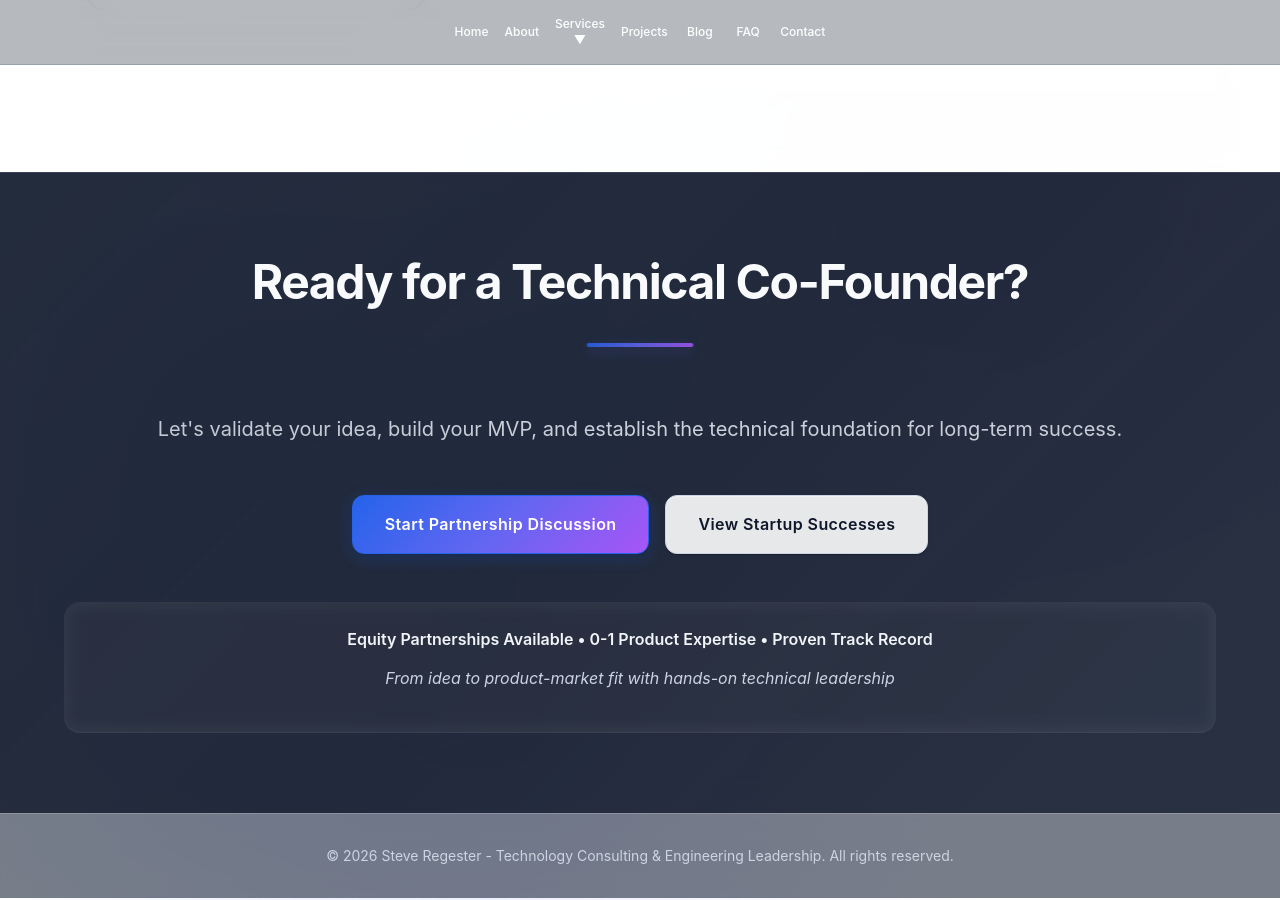
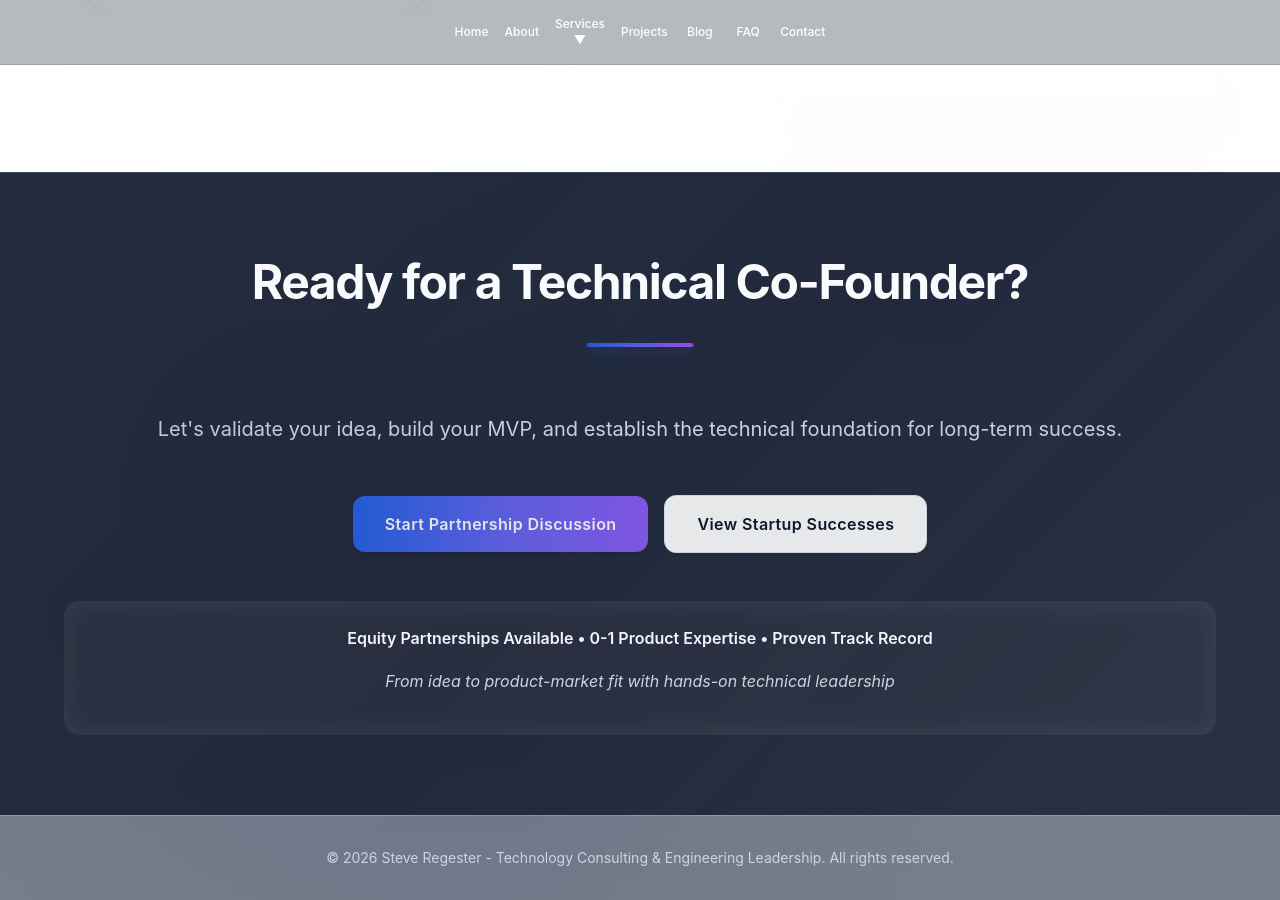
Before and after one commit to egeste/egeste.github.io, a Jekyll site: the page built from startup-consulting.md, in a window 1280 px wide and 900 px high, scrolled down 2739 px. Built offline with Jekyll 4.4.1, drawn with Linux system fonts in a browser that asks for light colours; nearby versions of some CDN libraries.

Commit message:
feat: convert contact-buttons to Tailwind classes
Co-Authored-By: Claude Opus 4.5 <noreply@anthropic.com>

```diff
--- a/_includes/contact-buttons.html
+++ b/_includes/contact-buttons.html
@@ -1,8 +1,8 @@
-<!-- Contact Button Component - Single Responsibility -->
-<div class="contact-buttons" style="display: flex; justify-content: center; gap: var(--space-4); flex-wrap: wrap; margin: var(--space-12) 0;">
+<!-- Contact Button Component -->
+<div class="flex justify-center gap-4 flex-wrap my-12 flex-col sm:flex-row items-center">
   {% if include.primary_text and include.primary_link %}
     <a href="{{ include.primary_link }}"
-       class="btn btn-primary-cta"
+       class="inline-flex items-center justify-center gap-2 px-6 sm:px-8 py-4 bg-gradient-to-r from-blue-600 via-indigo-500 to-violet-500 text-white rounded-xl font-semibold text-sm sm:text-base tracking-wide transition-all duration-300 shadow-md hover:from-blue-700 hover:via-indigo-600 hover:to-violet-600 hover:shadow-xl hover:-translate-y-0.5 min-h-[44px] w-full sm:w-auto max-w-[300px] sm:max-w-none"
        {% if include.primary_subject %}aria-label="{{ include.primary_text }} - {{ include.primary_subject }}"{% endif %}>
       {{ include.primary_text | default: "Get Started" }}
     </a>
@@ -10,7 +10,7 @@
 
   {% if include.secondary_text and include.secondary_link %}
     <a href="{{ include.secondary_link }}"
-       class="btn btn-secondary"
+       class="inline-flex items-center justify-center gap-2 px-6 sm:px-8 py-4 bg-white/90 backdrop-blur text-slate-900 border border-slate-300 rounded-xl font-semibold text-sm sm:text-base tracking-wide transition-all duration-300 shadow-sm hover:bg-slate-900 hover:text-white hover:border-slate-900 hover:shadow-md hover:-translate-y-0.5 min-h-[44px] w-full sm:w-auto max-w-[300px] sm:max-w-none"
        aria-label="{{ include.secondary_text }}">
       {{ include.secondary_text | default: "Learn More" }}
     </a>
@@ -19,14 +19,14 @@
 
 <!-- Contact Info Display -->
 {% if include.info %}
-  <div class="contact-info" style="text-align: center; margin-top: var(--space-8); padding: var(--space-6); background: rgba(255, 255, 255, 0.1); border-radius: 1rem; backdrop-filter: blur(8px);">
+  <div class="text-center mt-8 p-6 bg-white/10 rounded-2xl backdrop-blur-md">
     {% if include.info.highlight %}
-      <p style="color: var(--color-slate-100); margin-bottom: var(--space-3);">
+      <p class="text-slate-100 mb-3">
         <strong>{{ include.info.highlight }}</strong>
       </p>
     {% endif %}
     {% if include.info.tagline %}
-      <p class="contact-tagline" style="font-style: italic; color: var(--color-slate-300);">
+      <p class="italic text-slate-300">
         {{ include.info.tagline }}
       </p>
     {% endif %}
```
